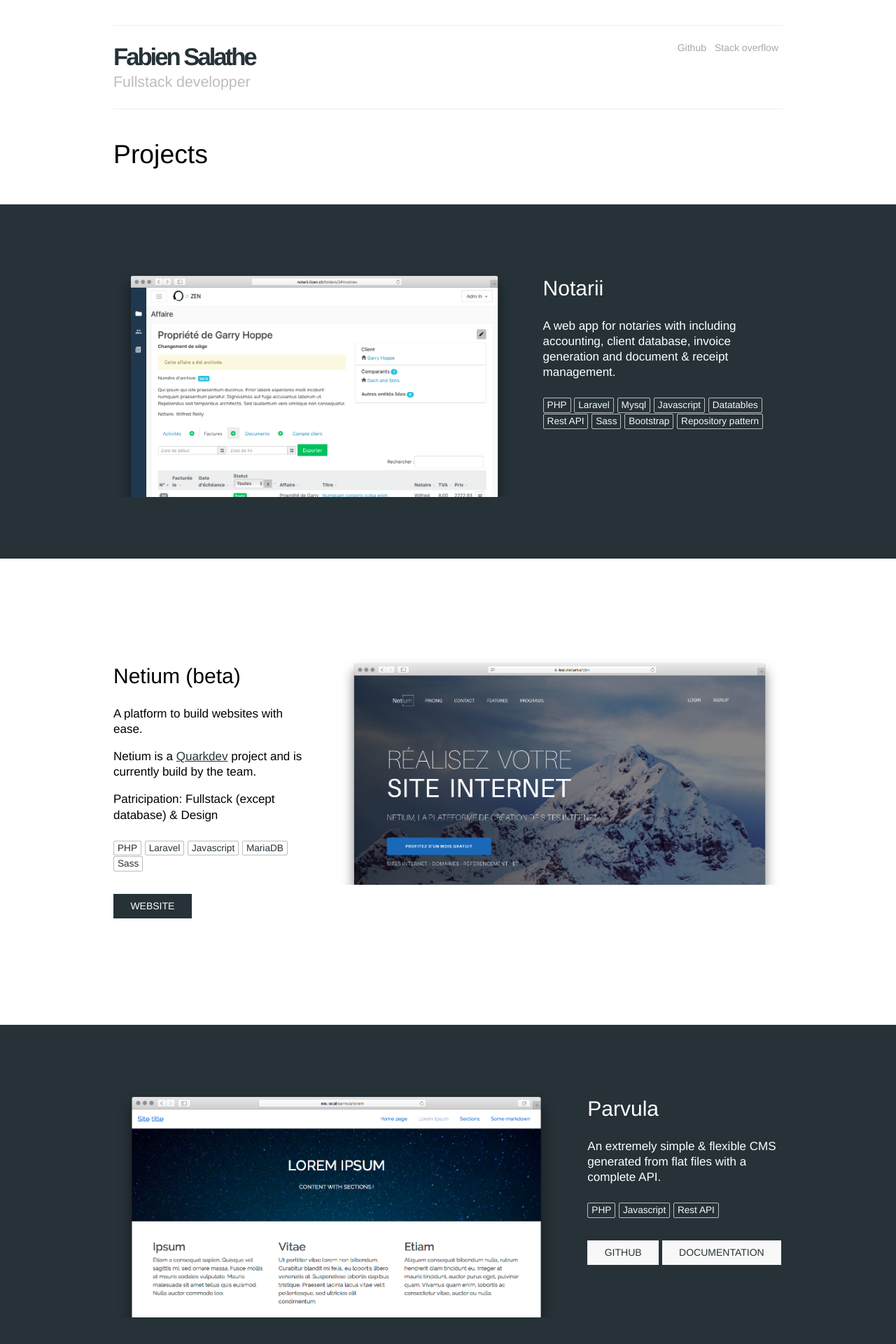
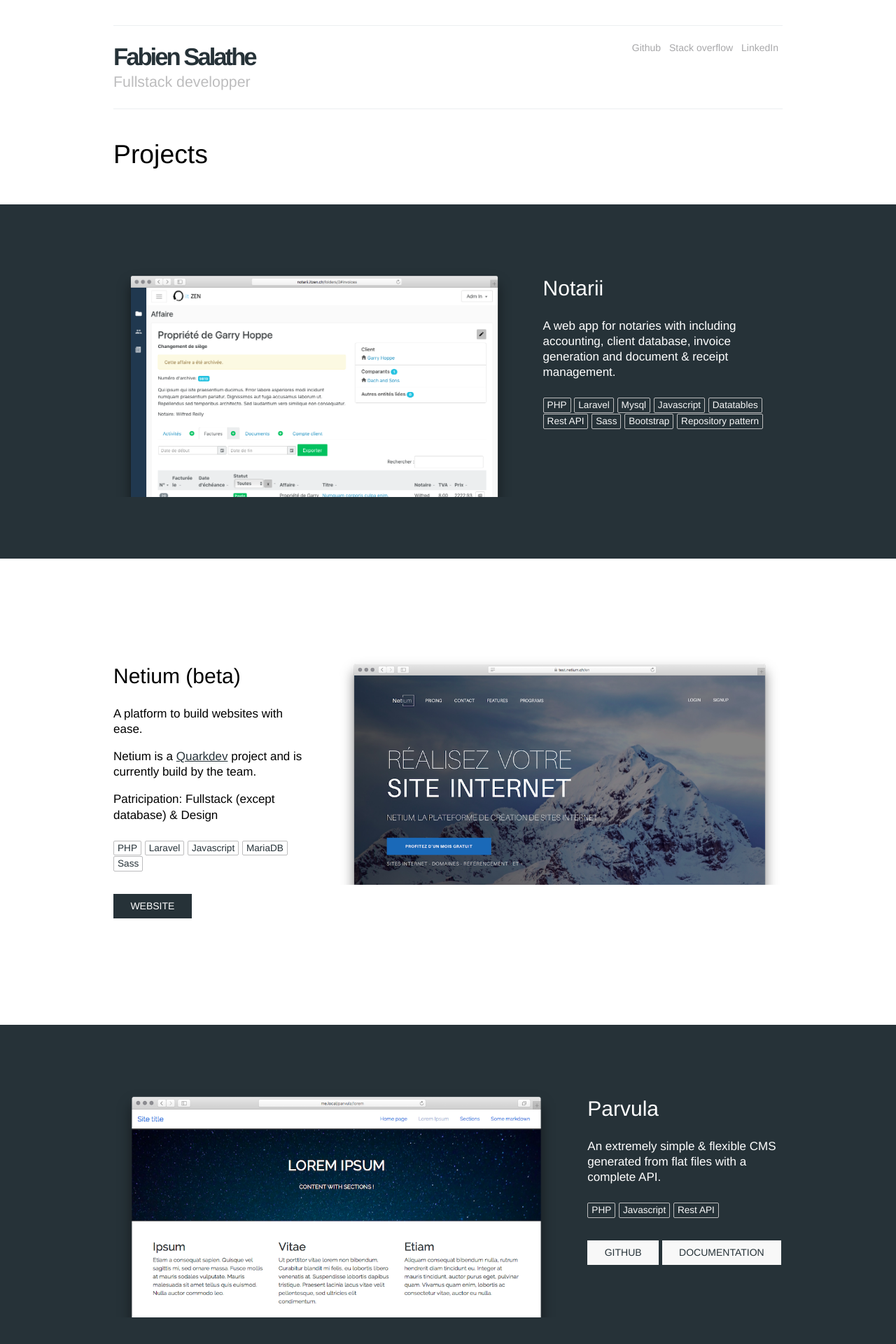
Before and after one commit to BafS/bafs.github.io, a Jekyll site: the page built from projects.html, in a window 1280 px wide. Shown: the top 1920 px of the page at 70% size. Built offline with Jekyll 4.4.1, drawn with Linux system fonts in a browser that asks for light colours; some web fonts are replaced; some of the changed text lies outside the part shown.

Commit message:
Compress images, update responsive layout, add linkedin

```diff
--- a/_includes/header.html
+++ b/_includes/header.html
@@ -5,6 +5,9 @@
     </li>
     <li>
       <a href="http://stackoverflow.com/users/1066915/fabien-sa">Stack overflow</a>
+    </li>
+    <li>
+      <a href="https://www.linkedin.com/in/fsalathe">LinkedIn</a>
     </li>
   </ul>
 
--- a/assets/main.scss
+++ b/assets/main.scss
@@ -57,10 +57,10 @@ a {
     margin: 0 6px;
     text-decoration: none;
     color: darken($secondary-color, 8);
-  }
 
-  .links a:hover {
-    text-decoration: underline;
+    &:hover {
+      text-decoration: underline;
+    }
   }
 
   .title, .title a {
@@ -70,6 +70,12 @@ a {
     margin: 0;
     letter-spacing: -3px;
     text-decoration: none;
+
+    transition: all ease 0.25s;
+  }
+
+  .title a:hover {
+    opacity: 0.4;
   }
 
   .sub-title {
@@ -86,17 +92,23 @@ a {
   color: $main-background;
   border-radius: 1px;
   padding: 3rem 2.75rem;
-  background: $main-color;
   font-size: 13pt;
   line-height: 1.4;
+  // background: $main-color;
+  background: url(bg.jpg) no-repeat;
+  -webkit-background-size: cover;
+  -moz-background-size: cover;
+  background-size: cover;
   // letter-spacing: 1px;
 }
 
 .container {
-  padding: 0 2rem;
+  padding: 0 1rem;
   max-width: $max-width;
   margin: 0 auto;
   font-weight: 300;
+
+  transition: padding ease 0.5s;
 }
 
 .portfolio {
@@ -141,17 +153,8 @@ a {
     }
 
     .description, .caption {
+      padding: 0.5rem;
       font-size: 17px;
-
-      padding-left: 2.5rem;
-      padding-right: 0;
-      padding-top: 0.5rem;
-      padding-bottom: 0.5rem;
-
-      &:first-child {
-        padding-left: 0;
-        padding-right: 2.5rem;
-      }
     }
 
     .description {
@@ -196,7 +199,6 @@ a {
     .thumb {
       max-height: 330px;
       overflow: hidden;
-      // border-bottom: 1px solid #ddd;
 
       img {
         max-width: 100%;
@@ -226,7 +228,7 @@ a {
   display: inline-block;
   margin-bottom: 0.5rem;
 
-  transition: all ease 0.2s;
+  transition: all ease 0.25s;
 
   &:hover {
     color: $main-color;
@@ -325,6 +327,10 @@ a.s2 {
 
 
 @media (min-width: 576px) {
+  .container {
+    padding: 0 2rem;
+  }
+
   .main ul {
     li {
       width: auto;
@@ -336,10 +342,22 @@ a.s2 {
     }
   }
 
-  .caption {
-    p {
-      position: absolute;
-      bottom: 0;
+  .portfolio .section {
+    .description, .caption {
+      padding-left: 1.25rem;
+      padding-right: 0;
+
+      &:first-child {
+        padding-left: 0;
+        padding-right: 1.25rem;
+      }
+    }
+
+    .caption {
+      p {
+        position: absolute;
+        bottom: 0;
+      }
     }
   }
 
@@ -393,6 +411,18 @@ a.s2 {
 }
 
 @media (min-width: 768px) {
+  .portfolio .section {
+    .description, .caption {
+      padding-left: 2.5rem;
+      padding-right: 0;
+
+      &:first-child {
+        padding-left: 0;
+        padding-right: 2.5rem;
+      }
+    }
+  }
+
   .main ul {
     li {
       a {
--- a/projects.html
+++ b/projects.html
@@ -94,7 +94,7 @@ layout: portfolio
     <div class="description c2-5">
       <h3>Material-color app</h3>
       <p>
-        A material color palette application for macOS.
+        A handy macOS application to choose material colours.
       </p>
       <div class="tags">
         <a href="https://github.com/ptmt/react-native-macos">React native macOS</a>
```
Also changed, not shown: assets/bg.jpg (added), assets/design/bdc.png, assets/design/quarkdev.png, assets/projects/netium.png, assets/projects/parvula.png, 1 other file.
